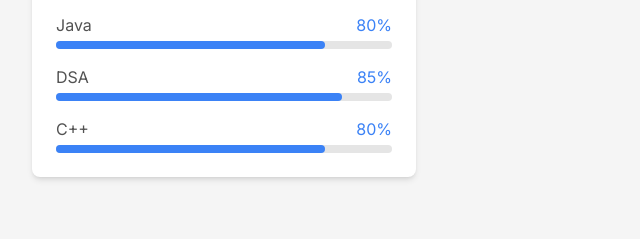
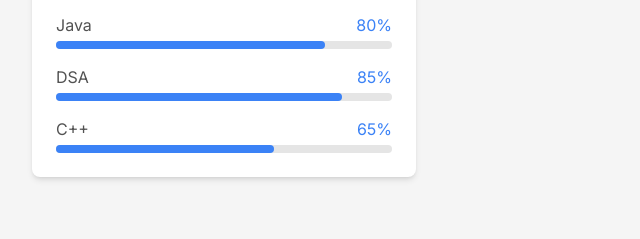
Before and after one commit to Anandswaroop2004/anand-swaroop-portfolio, a website: page index.html in a window 1280 px wide. Shown: the part 2005-2244 px from the top of the page, 0-640 px from the left. Drawn offline with nearby package versions, Linux system fonts and the light colour scheme; placeholder pictures from the web are drawn by us.

Commit message:
Update C++ skill bar percentage to 65%

```diff
--- a/index.html
+++ b/index.html
@@ -1130,10 +1130,10 @@
                 <div class="skill-bar">
                   <div class="flex justify-between mb-1">
                     <span class="text-neutral-600">C++</span>
-                    <span class="text-blue-500">80%</span>
+                    <span class="text-blue-500">65%</span>
                   </div>
                   <div class="w-full bg-neutral-200 rounded-full h-2">
-                    <div class="bg-blue-500 h-2 rounded-full" style="width: 80%"></div>
+                    <div class="bg-blue-500 h-2 rounded-full" style="width: 65%"></div>
                   </div>
                 </div>
               </div>
```
